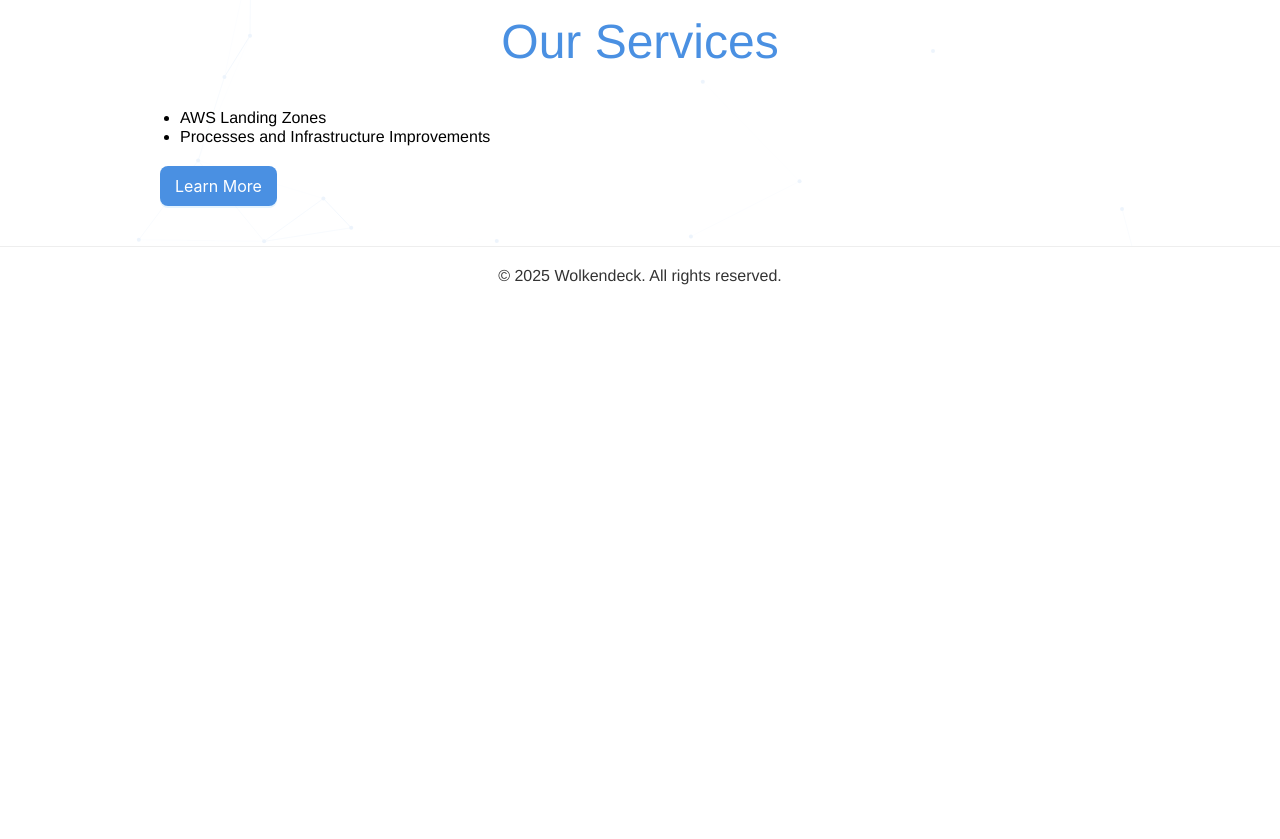
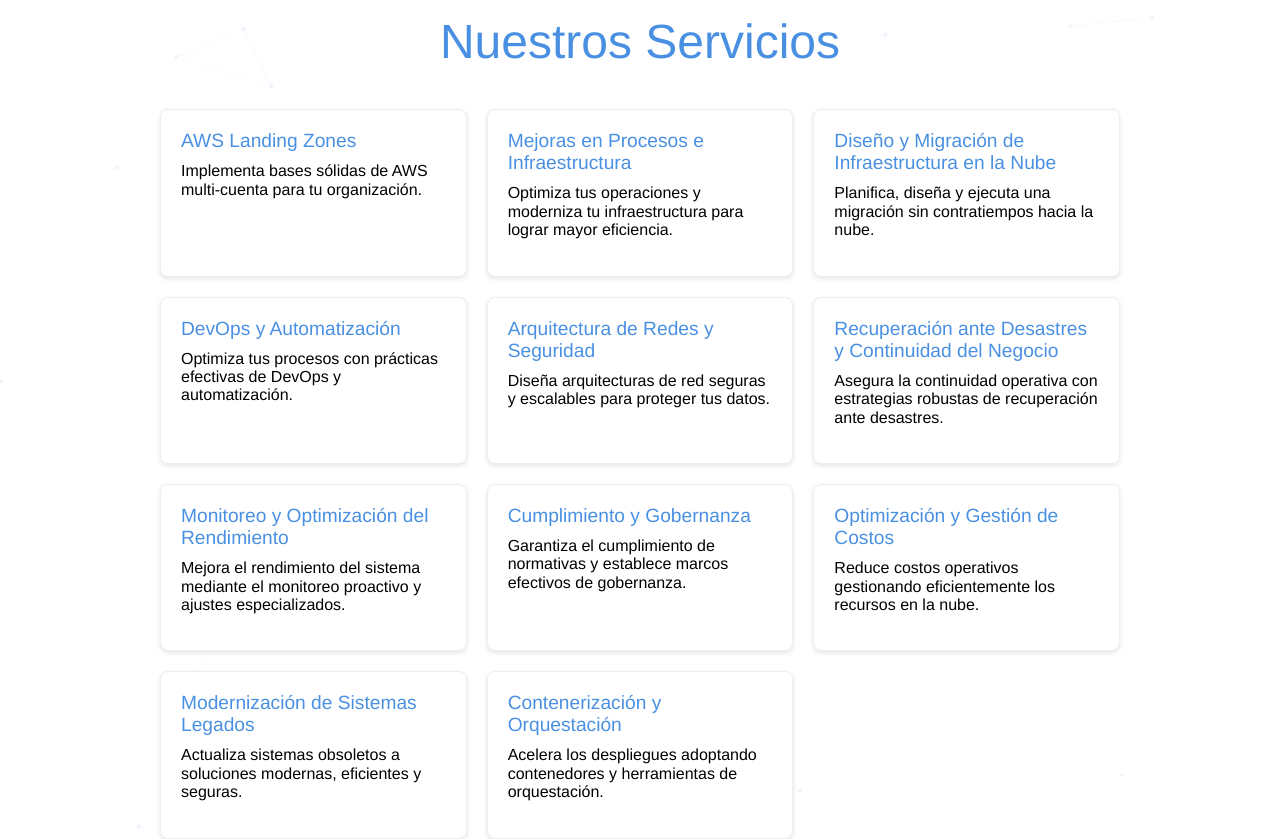
Before and after one commit to wolkendeck/website, a Vue app: page / in a window 1280 px wide. Shown: the part 560-1399 px from the top of the page. Before the commit the page ends 881 px from the top, so only its background shows below. Built offline with nearby package versions, Linux system fonts and the light colour scheme; the HTML template or start-up script is replaced by a standard one.

Commit message:
Services

```diff
--- a/src/App.vue
+++ b/src/App.vue
@@ -5,11 +5,13 @@
     <HeroSection />
     <section class="services-section">
       <div class="container">
-         <h2>Our Services</h2>
-         <ul>
-           <li>AWS Landing Zones</li>
-           <li>Processes and Infrastructure Improvements</li>
-         </ul>
+         <h2>Nuestros Servicios</h2>
+         <div class="cards-grid">
+           <div class="card" v-for="(service, index) in services" :key="index">
+             <h3>{{ service.title }}</h3>
+             <p>{{ service.description }}</p>
+           </div>
+         </div>
          <RefractionButton type="primary" size="large">
            Learn More
          </RefractionButton>
@@ -34,6 +36,56 @@ export default {
     HeroSection,
     RefractionButton,
     Footer
+  },
+  data() {
+    return {
+      services: [
+        {
+          title: 'AWS Landing Zones',
+          description: 'Implementa bases sólidas de AWS multi-cuenta para tu organización.'
+        },
+        {
+          title: 'Mejoras en Procesos e Infraestructura',
+          description: 'Optimiza tus operaciones y moderniza tu infraestructura para lograr mayor eficiencia.'
+        },
+        {
+          title: 'Diseño y Migración de Infraestructura en la Nube',
+          description: 'Planifica, diseña y ejecuta una migración sin contratiempos hacia la nube.'
+        },
+        {
+          title: 'DevOps y Automatización',
+          description: 'Optimiza tus procesos con prácticas efectivas de DevOps y automatización.'
+        },
+        {
+          title: 'Arquitectura de Redes y Seguridad',
+          description: 'Diseña arquitecturas de red seguras y escalables para proteger tus datos.'
+        },
+        {
+          title: 'Recuperación ante Desastres y Continuidad del Negocio',
+          description: 'Asegura la continuidad operativa con estrategias robustas de recuperación ante desastres.'
+        },
+        {
+          title: 'Monitoreo y Optimización del Rendimiento',
+          description: 'Mejora el rendimiento del sistema mediante el monitoreo proactivo y ajustes especializados.'
+        },
+        {
+          title: 'Cumplimiento y Gobernanza',
+          description: 'Garantiza el cumplimiento de normativas y establece marcos efectivos de gobernanza.'
+        },
+        {
+          title: 'Optimización y Gestión de Costos',
+          description: 'Reduce costos operativos gestionando eficientemente los recursos en la nube.'
+        },
+        {
+          title: 'Modernización de Sistemas Legados',
+          description: 'Actualiza sistemas obsoletos a soluciones modernas, eficientes y seguras.'
+        },
+        {
+          title: 'Contenerización y Orquestación',
+          description: 'Acelera los despliegues adoptando contenedores y herramientas de orquestación.'
+        }
+      ]
+    };
   }
 }
 </script>
@@ -49,9 +101,9 @@ body {
   text-align: center;
 }
 
-/* Services Section styling */
+/* Estilos para la sección de servicios */
 .services-section {
-  background: rgba(255, 255, 255, 0.9); /* Semi-transparent white to let the animation show through */
+  background: rgba(255, 255, 255, 0.9);
   padding: 40px 20px;
   text-align: left;
 }
@@ -65,15 +117,29 @@ body {
   margin-top: 0;
   margin-bottom: 40px;
   text-align: center;
-  font-size: 3em;       /* Bigger font */
-  color: #4A90E2;       /* Blue color for the title */
+  font-size: 3em;
+  color: #4A90E2;
 }
 
-.services-section ul {
-  list-style-type: disc;
-  padding-left: 20px;
+.cards-grid {
+  display: grid;
+  grid-template-columns: repeat(auto-fit, minmax(250px, 1fr));
+  gap: 20px;
   margin-bottom: 20px;
-  text-align: left;
+}
+
+.card {
+  background: #fff;
+  border: 1px solid #eee;
+  border-radius: 8px;
+  padding: 20px;
+  box-shadow: 0px 2px 5px rgba(0, 0, 0, 0.1);
+}
+
+.card h3 {
+  margin: 0 0 10px;
+  font-size: 1.2em;
+  color: #4A90E2; /* Color del título, igual que el botón */
 }
 
 @media (max-width: 768px) {
```
